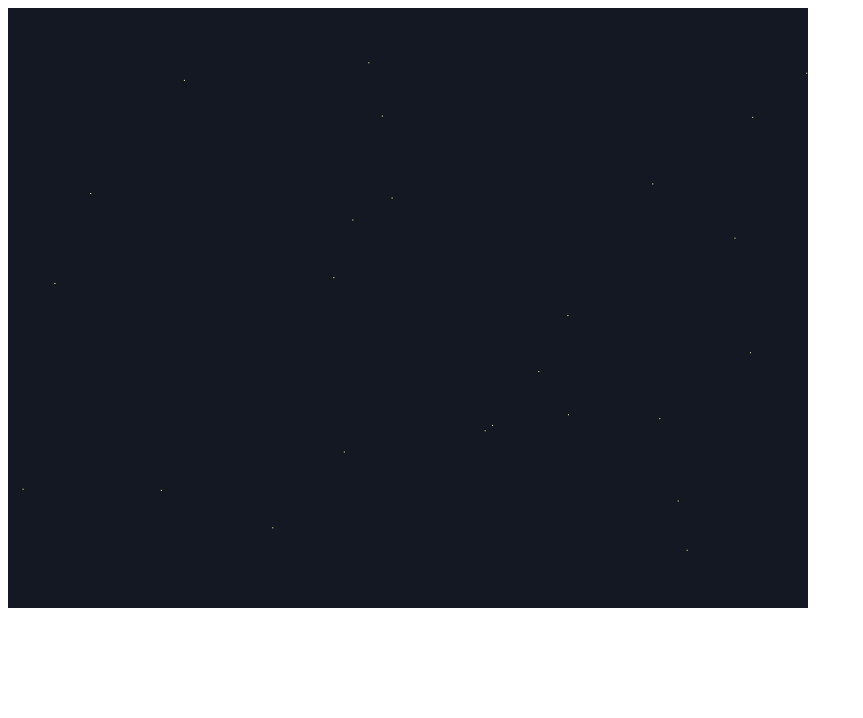
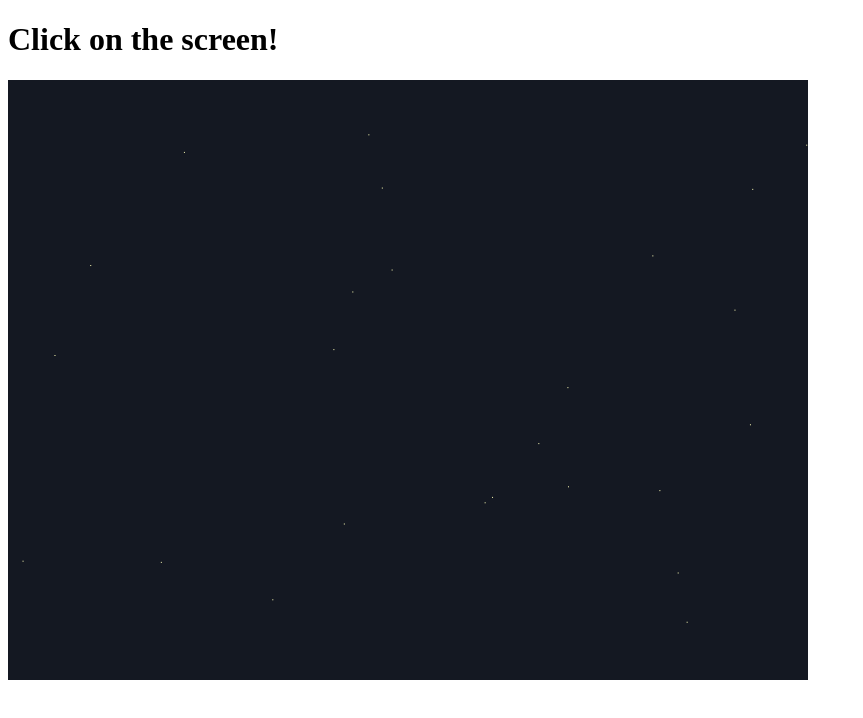
Before and after one commit to GolubDobra/GolubDobra.github.io, a plain HTML site: page lab_1/index.html in a window 1280 px wide. Shown: the whole page, without its empty margins (0-863 px from the left). Drawn offline with Linux system fonts and the light colour scheme.

Commit message:
Update index.html

```diff
--- a/lab_1/index.html
+++ b/lab_1/index.html
@@ -5,9 +5,9 @@
 </head>
 <body>
 
+<h1>Click on the screen!</h1>
+
 <canvas id="canvas" width="800" height="600"></canvas>
-
-
 <script type="text/javascript" src="main.js"></script>
 
 </body>
```
